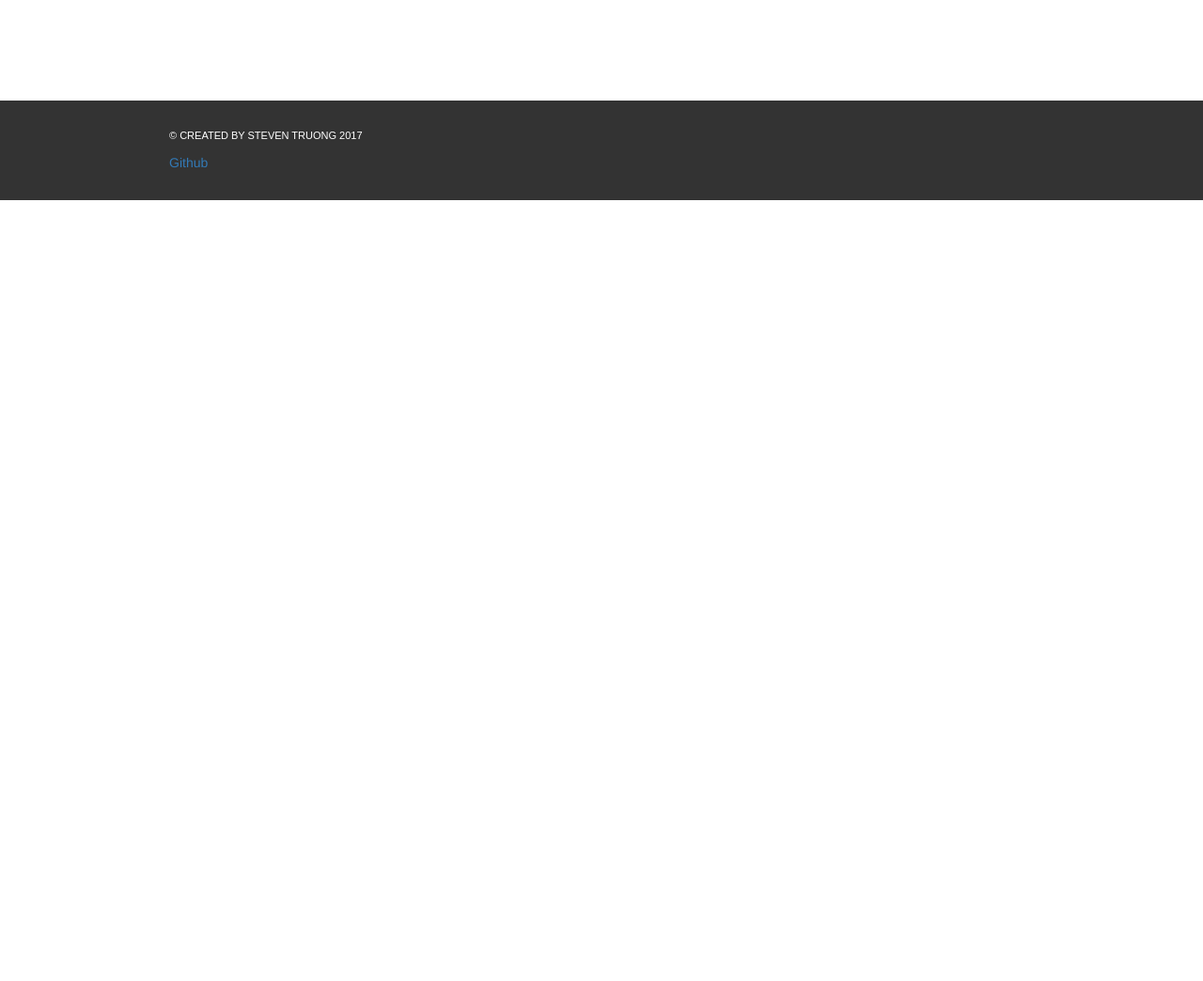
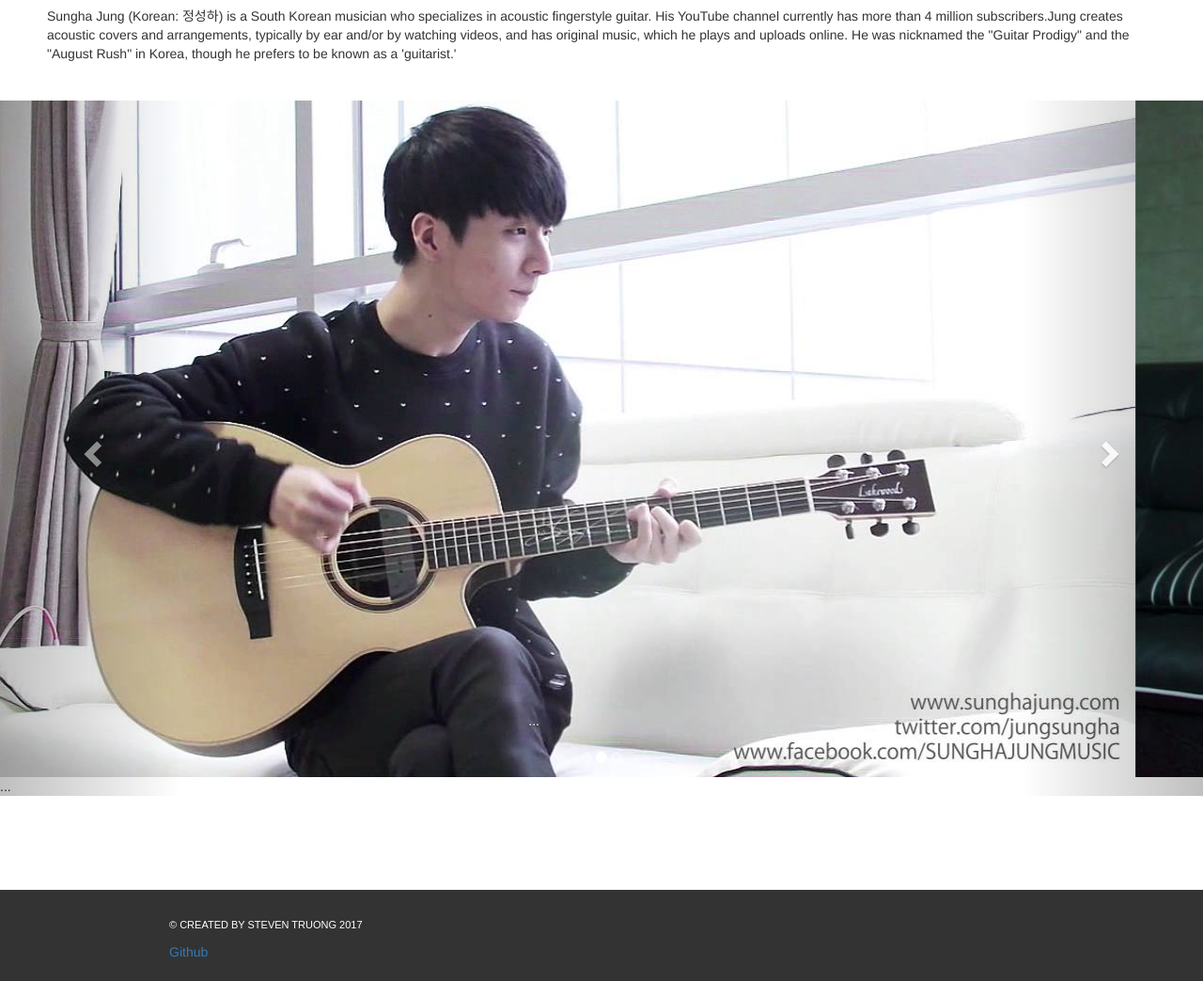
Before and after one commit to Steven-TruongCS/webSite, a plain HTML site: page Index.html in a window 1280 px wide. Shown: the part 1032-2076 px from the top of the page at 94% size. Before the commit the page ends 1245 px from the top, so only its background shows below. Drawn offline with nearby package versions, Linux system fonts and the light colour scheme.

Commit message:
Added img files and carousel

```diff
--- a/Index.html
+++ b/Index.html
@@ -66,6 +66,53 @@
 
    <div class="supporting">
       <h2>Sungha Jung</h2>
+        <p>Sungha Jung (Korean: 정성하) is a South Korean musician who specializes in acoustic fingerstyle guitar. His YouTube channel currently has more than 4 million subscribers.Jung creates acoustic covers and arrangements, typically by ear and/or by watching videos, and has original music, which he plays and uploads online. He was nicknamed the "Guitar Prodigy" and the "August Rush" in Korea, though he prefers to be known as a 'guitarist.'</p>
+<!-- carousel -->
+<div id="carousel-example-generic" class="carousel slide" data-ride="carousel">
+  <!-- Indicators -->
+  <ol class="carousel-indicators">
+    <li data-target="#carousel-example-generic" data-slide-to="0" class="active"></li>
+    <li data-target="#carousel-example-generic" data-slide-to="1"></li>
+    <li data-target="#carousel-example-generic" data-slide-to="2"></li>
+  </ol>
+
+  <!-- Wrapper for slides -->
+  <div class="carousel-inner" role="listbox">
+    <div class="item active">
+      <img src="img/picture.jpg" alt="..." class = "img-responsive">
+      <div class="carousel-caption">
+        ...
+      </div>
+    </div>
+
+    <div class="item">
+      <img src="img/picture2.jpg" alt="..." class = "img-responsive">
+      <div class="carousel-caption">
+        ...
+      </div>
+    </div>
+
+    <div class="item">
+      <img src="img/picture3.jpg" alt="..." class = "img-responsive">
+      <div class="carousel-caption">
+        ...
+      </div>
+    </div>
+
+    ...
+  </div>
+
+  <!-- Controls -->
+  <a class="left carousel-control" href="#carousel-example-generic" role="button" data-slide="prev">
+    <span class="glyphicon glyphicon-chevron-left" aria-hidden="true"></span>
+    <span class="sr-only">Previous</span>
+  </a>
+  <a class="right carousel-control" href="#carousel-example-generic" role="button" data-slide="next">
+    <span class="glyphicon glyphicon-chevron-right" aria-hidden="true"></span>
+    <span class="sr-only">Next</span>
+  </a>
+</div>
+<!-- -->
 
      <div class="container">
      </div>
```
Also changed, not shown: img/picture.jpg (added), img/picture2.jpg (added), img/picture3.jpg (added).
